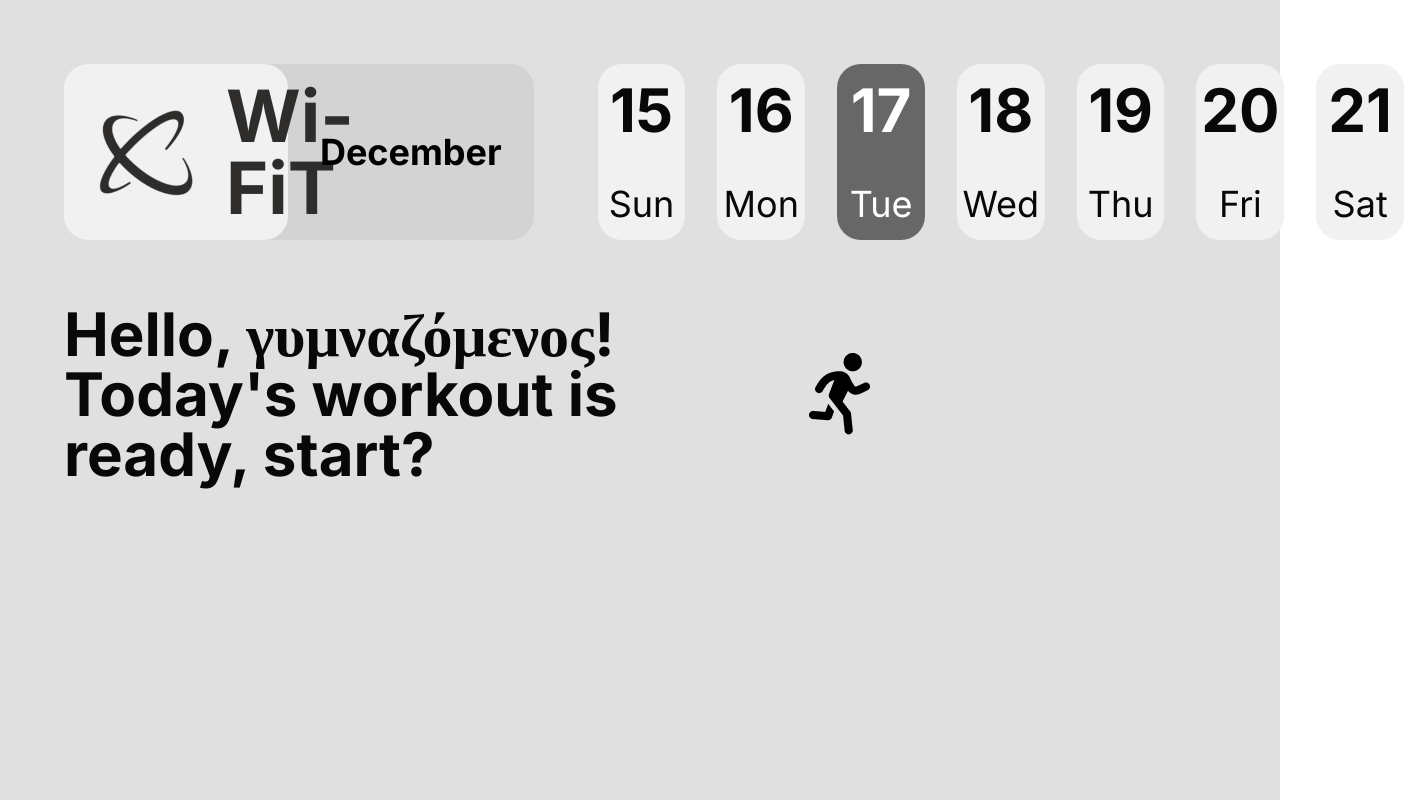
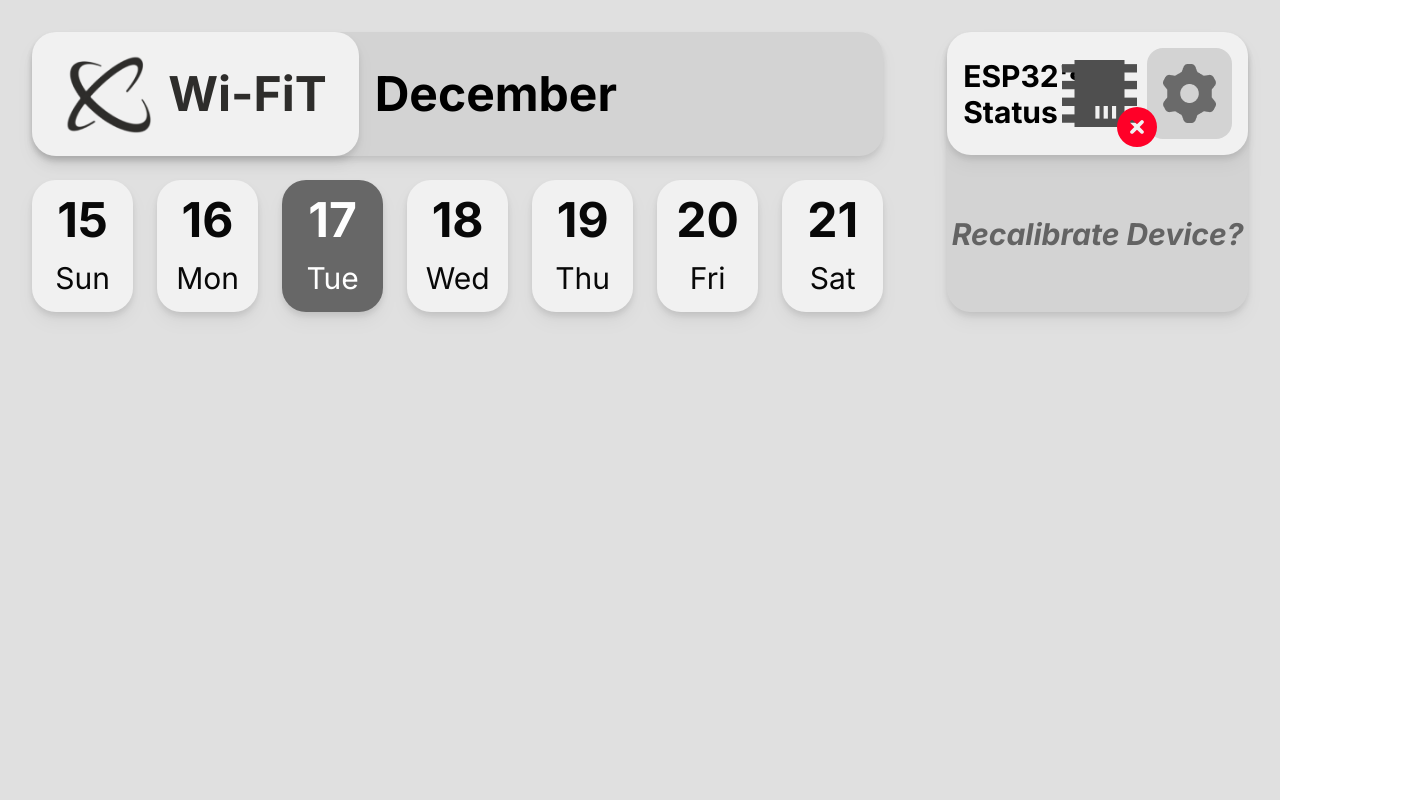
Before and after one commit to monteverol/wi-fit, a React (Vite) app in the folder frontend/: page / in a window 1280 px wide. Shown: the whole page, 1404 px wide, since content can reach past the window. Built offline with nearby package versions, Linux system fonts and the light colour scheme.

Commit message:
third partial implementation of dashboard feature

```diff
--- a/frontend/src/App.css
+++ b/frontend/src/App.css
@@ -9,6 +9,7 @@
   --button-play-bg: #60BB68;
   --text-dark: #080808;
   --text-accent: #2E2D2B;
+  --text-accent-light: #636363;
   --text-light: #FFFFFF;
 }
 
--- a/frontend/src/components/dayTile.jsx
+++ b/frontend/src/components/dayTile.jsx
@@ -2,9 +2,9 @@ import React from 'react';
 
 const DayTile = ({ number, day, isActive }) => {
     return (
-        <div className={`${isActive ? 'bg-buttonDark' : 'bg-secondaryBg'} cursor-pointer flex flex-col items-center justify-between w-28 py-4 gap-4 rounded-3xl`}>
-            <h2 className={`${isActive ? 'text-textLight' : 'text-textDark'} font-bold text-6xl`}>{number}</h2>
-            <h2 className={`${isActive ? 'text-textLight' : 'text-textDark'} text-4xl`}>{day}</h2>
+        <div className={`${isActive ? 'bg-buttonDark' : 'bg-secondaryBg'} cursor-pointer flex flex-col items-center justify-between 2xl:w-32 xl:w-28 lg:w-24 md:w-20 sm:w-16 py-4 gap-4 rounded-3xl drop-shadow-lg`}>
+            <h2 className={`${isActive ? 'text-textLight' : 'text-textDark'} font-bold 2xl:text-6xl xl:text-5xl lg:text-4xl md:text-3xl sm:text-2xl`}>{number}</h2>
+            <h2 className={`${isActive ? 'text-textLight' : 'text-textDark'} 2xl:text-4xl xl:text-3xl lg:text-2xl md:text-xl sm:text-lg`}>{day}</h2>
         </div>
     );
 }
--- a/frontend/src/components/logo.jsx
+++ b/frontend/src/components/logo.jsx
@@ -3,9 +3,9 @@ import wifit_icon from '../assets/Wi-FiT-icon.png';
 
 export default function Logo() {
     return(
-        <div className="bg-secondaryBg h-full py-4 px-8 rounded-3xl flex flex-row justify-between gap-8 items-center">
-            <img src={wifit_icon} alt="Wi-FiT icon" />
-            <h6 className="text-textAccent font-bold text-7xl">Wi-FiT</h6>
+        <div className="bg-secondaryBg h-full py-4 px-8 rounded-3xl flex flex-row justify-between gap-4 items-center w-max drop-shadow-lg">
+            <img src={wifit_icon} alt="Wi-FiT icon" className="2xl:h-[100%] xl:h-[90%] lg:h-[80%] md:h-[70%] sm:h-[60%]" />
+            <h6 className="text-textAccent font-bold 2xl:text-6xl xl:text-5xl lg:text-4xl md:text-3xl sm:text-2xl whitespace-nowrap">Wi-FiT</h6>
         </div>
     );
 }
--- /dev/null
+++ b/frontend/src/components/microControllerIcon.jsx
@@ -0,0 +1,19 @@
+import React from 'react';
+import microcontroller from '../assets/microcontroller.png';
+import { FaCheckCircle } from "react-icons/fa";
+import { FaCircleXmark } from "react-icons/fa6";
+
+const MicroControllerIcon = ({ status }) => {
+    return(
+        <div className="relative">
+            <img src={microcontroller} alt="Microcontroller icon" />
+            {
+                status ?
+                <FaCheckCircle size={40} color="#60BB68" className="absolute bottom-0 right-0 translate-x-1/2 translate-y-1/2" /> :
+                <FaCircleXmark size={40} color="#ff0028" className="absolute bottom-0 right-0 translate-x-1/2 translate-y-1/2" />
+            }
+        </div>
+    );
+}
+
+export default MicroControllerIcon;
--- a/frontend/src/pages/dashboard.jsx
+++ b/frontend/src/pages/dashboard.jsx
@@ -3,28 +3,33 @@ import Logo from '../components/logo';
 import DayTile from '../components/dayTile';
 import { getWeekDays } from '../utils/dateUtils';
 import running from '../assets/exercises/running.png';
+import microcontroller from '../assets/microcontroller.png';
+import settings from '../assets/settings.png';
+import MicroControllerIcon from '../components/microControllerIcon';
 
 function Dashboard() {
   const today = new Date();
   const weekDays = getWeekDays();
 
   return (
-    <div className="bg-primaryBg h-screen w-screen flex flex-col justify-between p-16 gap-16">
+    <div className="bg-primaryBg h-screen w-screen flex flex-col justify-between p-8 gap-8">
       {/* UPPER */}
-      <div className="w-full flex flex-row justify-between gap-8">
+      <div className="w-full flex flex-row justify-between gap-16">
         {/* LEFT */}
         <div className="w-[70%] flex flex-col justify-between gap-16">
           {/* DATE */}
-          <div className="w-full flex flex-row gap-16">
+          <div className="w-full flex sm:flex-col 2xl:flex-row 2xl:gap-8 xl:gap-6 lg:gap-4 md:gap-2">
             {/* ICON */}
-            <div className="w-auto bg-tertiaryBg rounded-3xl flex flex-row items-center gap-8">
+            <div className="bg-tertiaryBg rounded-3xl flex flex-row items-center gap-4 drop-shadow-lg">
               <Logo />
-              <h3 className="mr-8 font-bold text-4xl">
-                {today.toLocaleString('default', { month: 'long' })}
-              </h3>
+              <div className="w-auto flex items-center justify-center mr-8">
+                <h3 className="font-bold 2xl:text-3xl lg:text-5xl sm:text-2xl">
+                  {today.toLocaleString('default', { month: 'long' })}
+                </h3>
+              </div>
             </div>
             {/* DATE */}
-            <div className="w-full flex flex-row gap-8 justify-evenly">
+            <div className="w-full flex flex-row 2xl:gap-8 xl:gap-6 lg:gap-4 md:gap-2 justify-between">
               {weekDays.map((day, index) => (
                 <DayTile
                   key={index}
@@ -35,17 +40,35 @@ function Dashboard() {
               ))}
             </div>
           </div>
-          <div className="flex flex-row justify-between items-center">
-            <h1 className="text-textDark font-bold text-6xl">Hello, γυμναζόμενος! Today's workout is ready, start?</h1>
+          <div className="flex-row justify-between items-center sm:hidden 2xl:flex">
+            <h1 className="text-textDark font-bold text-6xl">Hello, Mark! Today's workout is ready, <span className="text-[#646464]">start</span>?</h1>
             <img src={running} alt="Just a running icon" />
           </div>
         </div>
         {/* RIGHT */}
-        <div className="w-[30%]"></div>
+        <div className="w-[25%] flex flex-col bg-tertiaryBg rounded-3xl drop-shadow-lg">
+          {/* UPPER */}
+          <div className="flex flex-row justify-between items-center bg-secondaryBg p-4 rounded-3xl drop-shadow-lg">
+              <h3 className="2xl:text-4xl lg:text-3xl sm:text-2xl  font-bold w-[33%]">ESP32's Status</h3>
+              <MicroControllerIcon status={false} />
+              <div className="p-4 bg-tertiaryBg rounded-2xl cursor-pointer">
+                <img src={settings} alt="Settings Icon" />
+              </div>
+          </div>
+          {/* LOWER */}
+          <div className="h-full flex items-center justify-center">
+            <h3 className="font-bold 2xl:text-4xl lg:text-3xl sm:text-2xl italic text-textAccentLight text-center">Recalibrate Device?</h3>
+          </div>
+        </div>
       </div>
 
       {/* LOWER */}
+      <div className="flex flex-row gap-8">
+          {/* LEFT */}
 
+          {/* RIGHT */}
+
+      </div>
     </div>
   );
 }
--- a/frontend/tailwind.config.js
+++ b/frontend/tailwind.config.js
@@ -12,6 +12,7 @@ export default {
         tertiaryBg: 'var(--tertiary-bg)',
         textDark: 'var(--text-dark)',
         textAccent: 'var(--text-accent)',
+        textAccentLight: 'var(--text-accent-light)',
         textLight: 'var(--text-light)',
         buttonDark: 'var(--button-dark-bg)',
       },
```
Also changed, not shown: frontend/src/assets/microcontroller.png (added), frontend/src/assets/settings.png (added).
